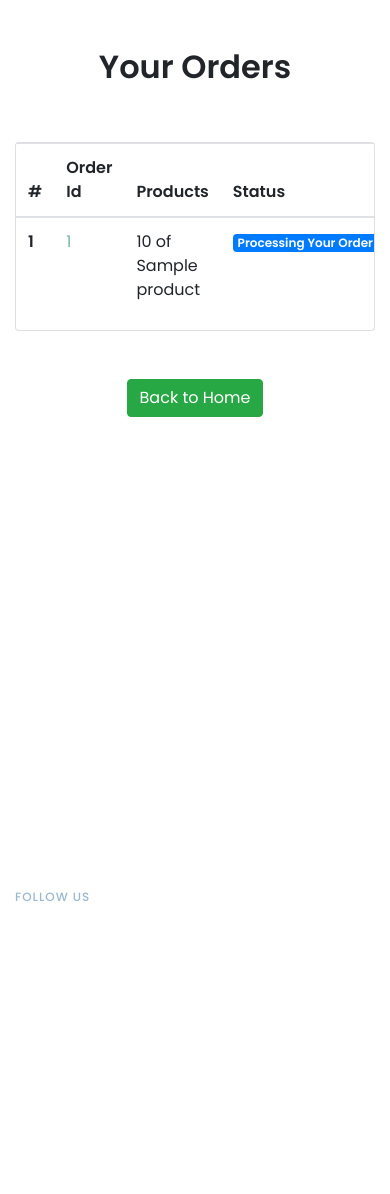
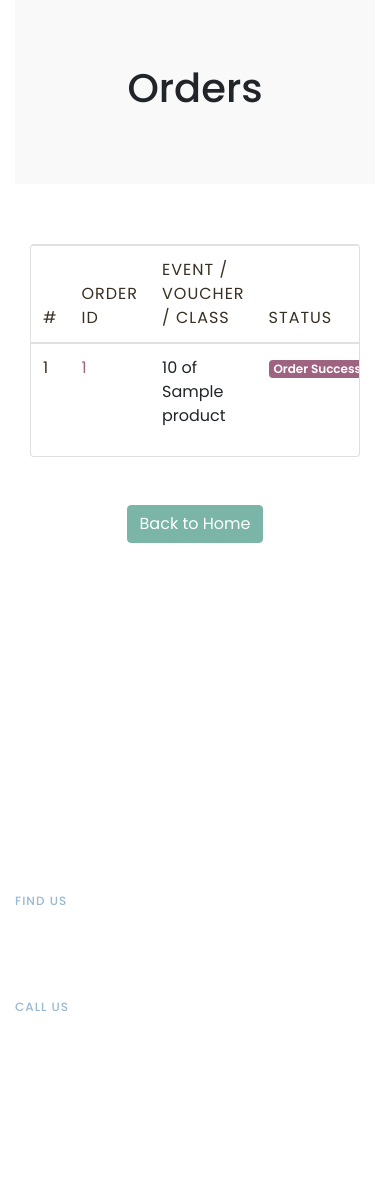
Before and after one commit to deevdz/final-project, a Django app: page /orders/ in a window 390 px wide. Shown: the part 150-1344 px from the top of the page. Run offline with Django 3.2, Linux system fonts and the light colour scheme; a user stored in the database is signed in; tables that the repository leaves empty hold one stand-in row (values such as "Sample post"); some libraries are stand-ins or nearby versions.

Commit message:
Finish footer

```diff
--- a/checkout/templates/orders.html
+++ b/checkout/templates/orders.html
@@ -3,46 +3,49 @@
 {% load bootstrap_tags %}
 {% block content %}
 
-<div class="container mt-5">
-<h2 class="text-center"><strong>Your Orders</strong></h2>
+<div class="container-fluid">
+    <div class="header-wrap">
+      <div class="container-fluid">
+        <h1 class="page-title">Orders</h1>
+      </div>
+    </div>
+    <div class="container">
         <div class="row">
-	<div class="col-md-12">
-		<div class="card mt-5" style="height: auto">
+            <div class="col-sm-12">
+				<div class="card" style="height: auto">
 					<div class="table-responsive">
-			<table class="table">
+						<table class="table order-table">
 						  <thead>
 						    <tr>
 						      <th scope="col">#</th>
 						      <th scope="col">Order Id</th>
-			      <th scope="col">Products</th>
+						      <th scope="col">Event / Voucher / Class</th>
 						      <th scope="col">Status</th>
 						    </tr>
 						  </thead>
 						  <tbody>
-
-
 						    {% for order in orders %}
 						    <tr>
 						      <th scope="row">{{ forloop.counter }}</th>
-			      <td><a href="#">{{ order.orderId }}</a></td>
+						      <td><span style="color:#9d6381">{{ order.orderId }}</span></td>
 						      <td>
 						      	{% for item in order.orderitems.all %}
 						      		{{ item }}
 						      		<br>
 						      	{% endfor %}
 						      </td>
-			      <td><span class="badge badge-primary">Processing Your Order</span></td>
+						      <td><span class="badge btn-purple">Order Successful</span></td>
 						  	</tr>
 						      {% endfor %}
-
 						  </tbody>
 						</table>
 					</div>
 				</div>
 			</div>
+		</div>
+	</div>
 	<div class="col-md-12 my-5 text-center">
-		<a href="/" class="btn btn-success">Back to Home</a>
-	</div>
+		<a href="/" class="btn btn-teal">Back to Home</a>
 	</div>
 </div>
 
--- a/home/templates/index.html
+++ b/home/templates/index.html
@@ -107,7 +107,7 @@
       <div class="page-section col-md-6 col-sm-12 p-5" style="background:rgba(157,99,129,0.9)">
         <div class="container">
             <div class="row">
-              <div class="homepage-title-content-white">
+              <div class="homepage-title-content-white p-3">
                 <div class="section-pre-title">Events</div>
                   <h2 class="section-title">Upcoming Workshops</h2>
                   {% for event in upcoming_workshops %}
--- a/static/css/custom.css
+++ b/static/css/custom.css
@@ -1050,6 +1055,49 @@
     display: inline;
 }
 
+/* Checkout, Payment, Order Pages */
+.billing-details {
+    font-family: Prata;
+    letter-spacing: 1px;
+}
+
+.payment-button {
+    width: 100%;
+    display: flex;
+    align-items: center;
+    justify-content: center;
+}
+
+.stripe-button-el {
+    font-family: Poppins;
+    letter-spacing: 1px;
+    text-transform:uppercase;
+}
+
+.order-table th {
+    font-family: Poppins;
+    font-weight: 400;
+    text-transform: uppercase;
+    font-weight: 400;
+    color:#392f23;
+    letter-spacing: 1px;
+}
+
+.saved-address-box {
+    border: 1px #ced4da solid;
+    padding: 10px;
+    margin-bottom: 20px;
+    border-radius: 2px;
+    background: #fbfbfb;
+}
+
+.saved-address-label {
+    font-weight:300;
+    letter-spacing: 1px;
+    text-transform: uppercase;
+    color:#9d6381;
+}
+
 /* Contact Page */
 .form-control-plaintext {
     background:#efefef;
--- a/templates/base.html
+++ b/templates/base.html
@@ -106,40 +106,76 @@
           <div class="col-lg-6 mt-80">
             <div class="row">
                 <div class="col-sm-10">
-                  <p>Lorem ipsum dolor sit amet, consectetur adipiscing elit, sed do eiusmod tempor incididunt ut labore et dolore magna aliqua. Ut enim ad minim veniam, quis nostrud exercitation ullamco laboris nisi ut aliquip ex ea commodo consequat.</p>
-                </div>
-                <div class="col-sm-10">
-                  <p>Lorem ipsum dolor sit amet, consectetur adipiscing elit, sed do eiusmod tempor incididunt ut labore et dolore magna aliqua. Ut enim ad minim veniam, quis nostrud exercitation ullamco laboris nisi ut aliquip ex ea commodo consequat.</p>
+                  <p>Our main aim is to create a peaceful and relaxed atmosphere where you can take time out to workout, re-connect with yourself or just relax in one of our wide range of classes/therapies.</p>
+                  <p>At Headford Wellbeing Centre, Galway we hope to bring together a community of teachers, students and therapist to learn, teach and find inspiration.</p>
                 </div>
             </div>
           </div>
-        <div class="col-lg-6 mt-80">
+          <div class="col-lg-6 mt-80">
           <div class="row justify-content-end">
-            <div class="col-lg-10">
-              <h3 class="footer-heading">Subscribe</h3>
-              <div class="input-group">
-                <input type="text" class="form-control form-control-lg" placeholder="Email" aria-label="Subscribe" aria-describedby="button-addon2">
-                <div class="input-group-append">
-                  <button class="btn btn-white" type="button" id="button-addon2">Subscribe</button>
-                </div>
+            <div class="col-lg-9">
+              <!-- Begin Mailchimp Signup Form -->
+              <div id="mc_embed_signup">
+                <form action="https://headfordwellbeingcentre.us4.list-manage.com/subscribe/post?u=258ee85633eae397745196639&amp;id=682ba06a83" method="post" id="mc-embedded-subscribe-form" name="mc-embedded-subscribe-form" class="validate" target="_blank" novalidate>
+                  <div id="mc_embed_signup_scroll">
+              	    <label for="mce-EMAIL">Subscribe</label>
+              	    <div class="input-group">
+              	      <input type="email" value="" name="EMAIL" class="form-control form-control-lg" id="mce-EMAIL" placeholder="email address" required>
+                      <!-- real people should not fill this in and expect good things - do not remove this or risk form bot signups-->
+                      <div style="position: absolute; left: -5000px;" aria-hidden="true"><input type="text" name="b_258ee85633eae397745196639_682ba06a83" tabindex="-1" value=""></div>
+                      <div class="input-group-append"><input type="submit" value="Subscribe" name="subscribe" id="mc-embedded-subscribe" class="btn btn-white"></div>
+                    </div>
+                  </div>
+              </form>
               </div>
+              <!--End mc_embed_signup-->
             </div>
           </div>
           <div class="row justify-content-end">
-            <div class="col-lg-10 mt-80">
+            <div class="col-lg-3 mt-40">
               <h3 class="footer-heading">Follow Us</h3>
               <nav class="nav nav-icons">
-                  <a class="nav-link" href="#!"><i class="fab fa-facebook-f"></i></a>
-                  <a class="nav-link" href="#!"><i class="fab fa-twitter"></i></a>
-                  <a class="nav-link" href="#!"><i class="fab fa-instagram"></i></a>
-                   <a class="nav-link" href="#!"><i class="fab fa-pinterest-p"></i></a>
+                  <a class="nav-link" href="https://www.facebook.com/headfordwellbeingcentre/" target="_blank"><i class="fab fa-facebook-f"></i></a>
+                  <!--<a class="nav-link" href="#!"><i class="fab fa-twitter"></i></a>
+                  <a class="nav-link" href="#!"><i class="fab fa-instagram"></i></a>-->
               </nav>
-              </div>
+            </div>
+            <div class="col-lg-3 mt-40">
+              <h3 class="footer-heading">Find Us</h3>
+              <nav class="nav nav-icons">
+                  <a class="nav-link" href="/contact" data-toggle="modal" data-target="#myModal" data-lat='53.4697625' data-lng='-9.0997838'><i class="fas fa-map-marked"></i></a>
+              </nav>
+            </div>
+            <div class="col-lg-3 mt-40">
+              <h3 class="footer-heading">Call Us</h3>
+              <nav class="nav nav-icons">
+                  <a class="nav-link" href="tel:087 123 4567" alt="Call: 087 123 4567"><i class="fas fa-phone-alt"></i></a>
+              </nav>
+            </div>
             </div>
           </div>
         </div>
       </div>
     </footer>
+    <!--Modal Box for Footer Map-->
+    <div class="modal fade" id="myModal" tabindex="-1" role="dialog" aria-labelledby="myModalLabel" aria-hidden="true">
+        <div class="modal-dialog modal-lg" role="document">
+          <div class="modal-content">
+              <div class="row">
+                <div class="col-md-12 modal_body_map">
+                  <div class="location-map" id="location-map">
+                    <div style="width: 600px; height: 400px;" id="map_canvas"></div>
+                  </div>
+                </div>
+              </div>
+              <div class="row">
+                <div class="col-md-12 modal-footer justify-content-center">
+                  <button type="button" class="btn btn-teal btn-md" data-dismiss="modal">Close <i class="fa fa-times ml-1"></i></button>
+                </div>
+              </div>
+            </div>
+          </div>
+        </div>
     <script src="https://code.jquery.com/jquery-3.2.1.slim.min.js" integrity="sha384-KJ3o2DKtIkvYIK3UENzmM7KCkRr/rE9/Qpg6aAZGJwFDMVNA/GpGFF93hXpG5KkN" crossorigin="anonymous"></script>
     <script src="https://cdnjs.cloudflare.com/ajax/libs/popper.js/1.12.9/umd/popper.min.js" integrity="sha384-ApNbgh9B+Y1QKtv3Rn7W3mgPxhU9K/ScQsAP7hUibX39j7fakFPskvXusvfa0b4Q" crossorigin="anonymous"></script>
     <script src="https://maxcdn.bootstrapcdn.com/bootstrap/4.0.0/js/bootstrap.min.js" integrity="sha384-JZR6Spejh4U02d8jOt6vLEHfe/JQGiRRSQQxSfFWpi1MquVdAyjUar5+76PVCmYl" crossorigin="anonymous"></script>
```
Also changed, not shown: other parts of static/css/custom.css (+27 -3 lines), checkout/templates/charge.html (+16 -4 lines), checkout/templates/checkout.html (+11 -10 lines), checkout/templates/payment.html (+14 -4 lines), home/templates/contact.html (+6 -2 lines), templates/account/verified_email_required.html (+16 -4 lines). Lines whose indentation alone changed are shown as unchanged.
